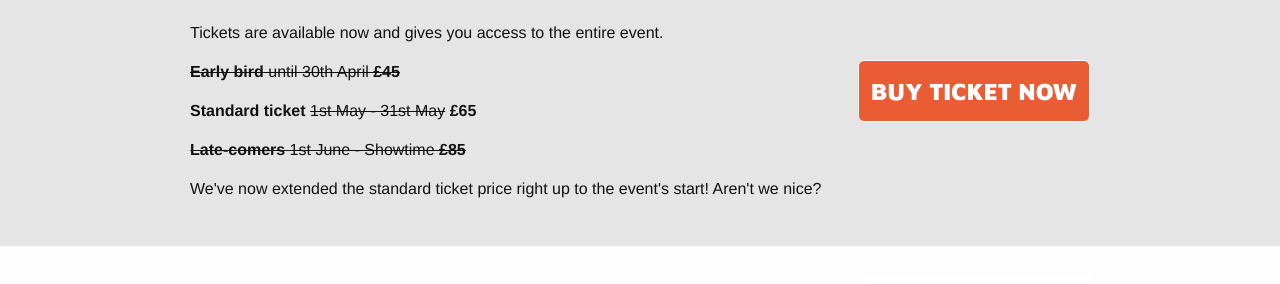
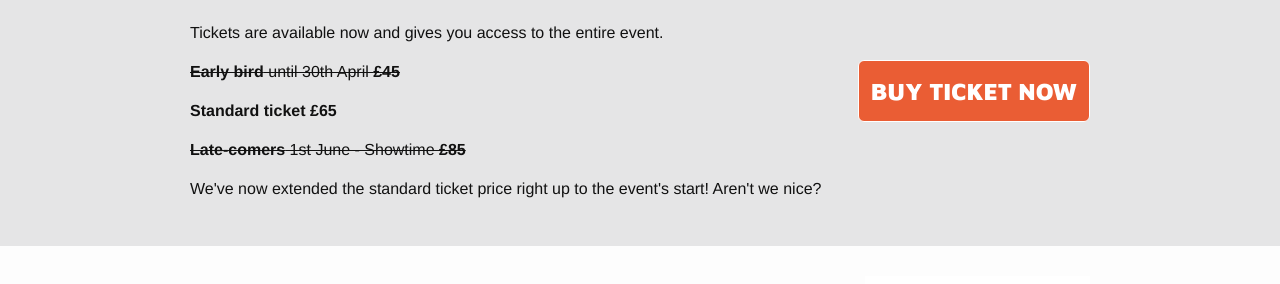
Before and after one commit to drupal-frontend/feu2015, a Jekyll site: the page built from index.html, in a window 1280 px wide. Shown: the part 512-796 px from the top of the page. Built offline with Jekyll 4.4.1, drawn with Linux system fonts in a browser that asks for light colours; Markdown is read by kramdown in place of the engine named in the settings.

Commit message:
Remove standard ticket price date

```diff
--- a/_includes/photo-1-section.html
+++ b/_includes/photo-1-section.html
@@ -4,7 +4,7 @@
     <p>Tickets are available now and gives you access to the entire event.</p>
     <a href="https://ti.to/frontendunited/bristol-2015" class="button" title="Buy your ticket today"> Buy ticket now</a>
     <p class="strike"><strong>Early bird</strong> until 30th April <strong>£45</strong></p>
-    <p><strong>Standard ticket</strong> <span class="strike">1st May - 31st May</span> <strong>£65</strong></p>
+    <p><strong>Standard ticket £65</strong></p>
     <p class="strike"><strong>Late-comers</strong> 1st June - Showtime <strong>£85</strong></p>
     <p>We've now extended the standard ticket price right up to the event's start! Aren't we nice?</p>
   </div>
```
